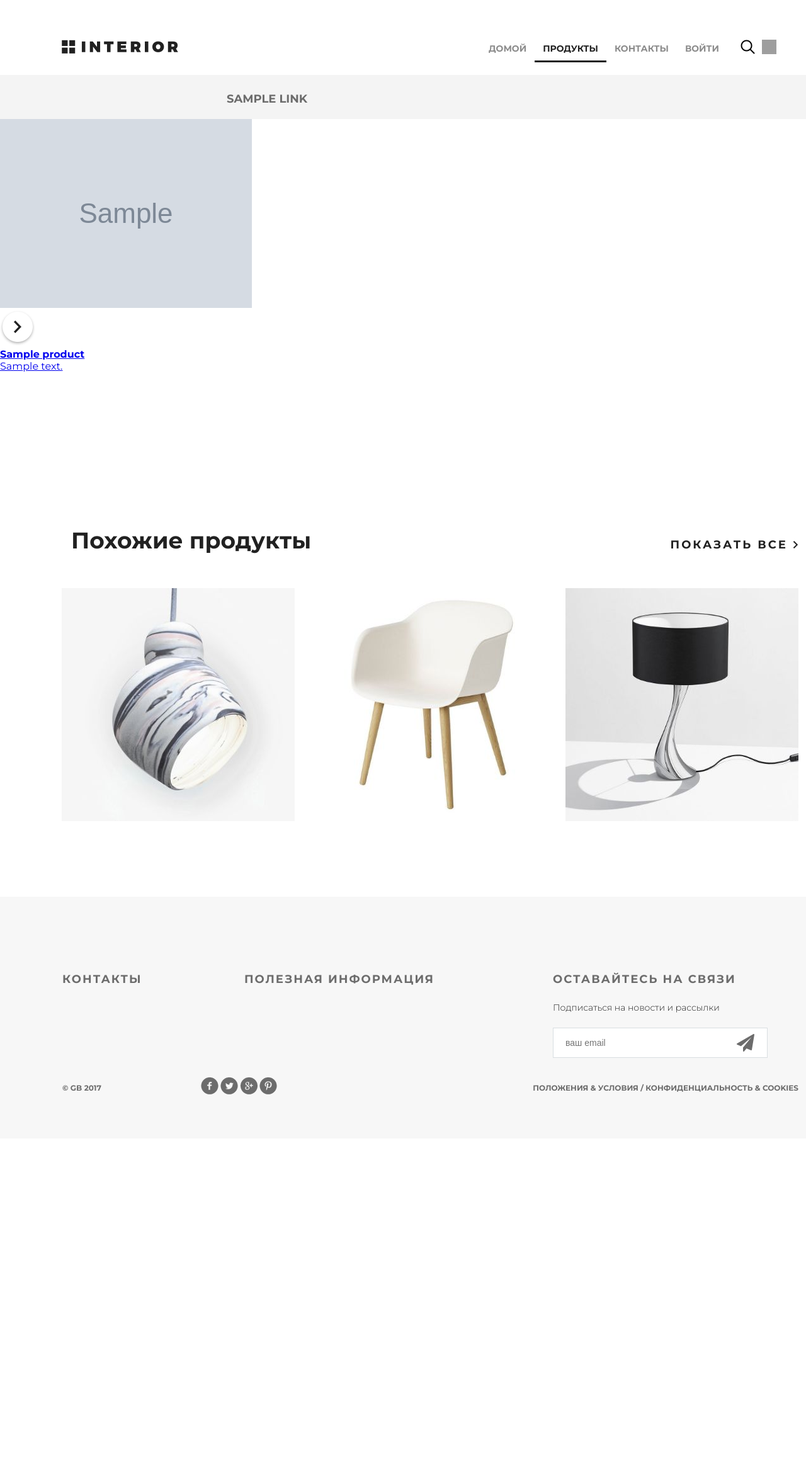
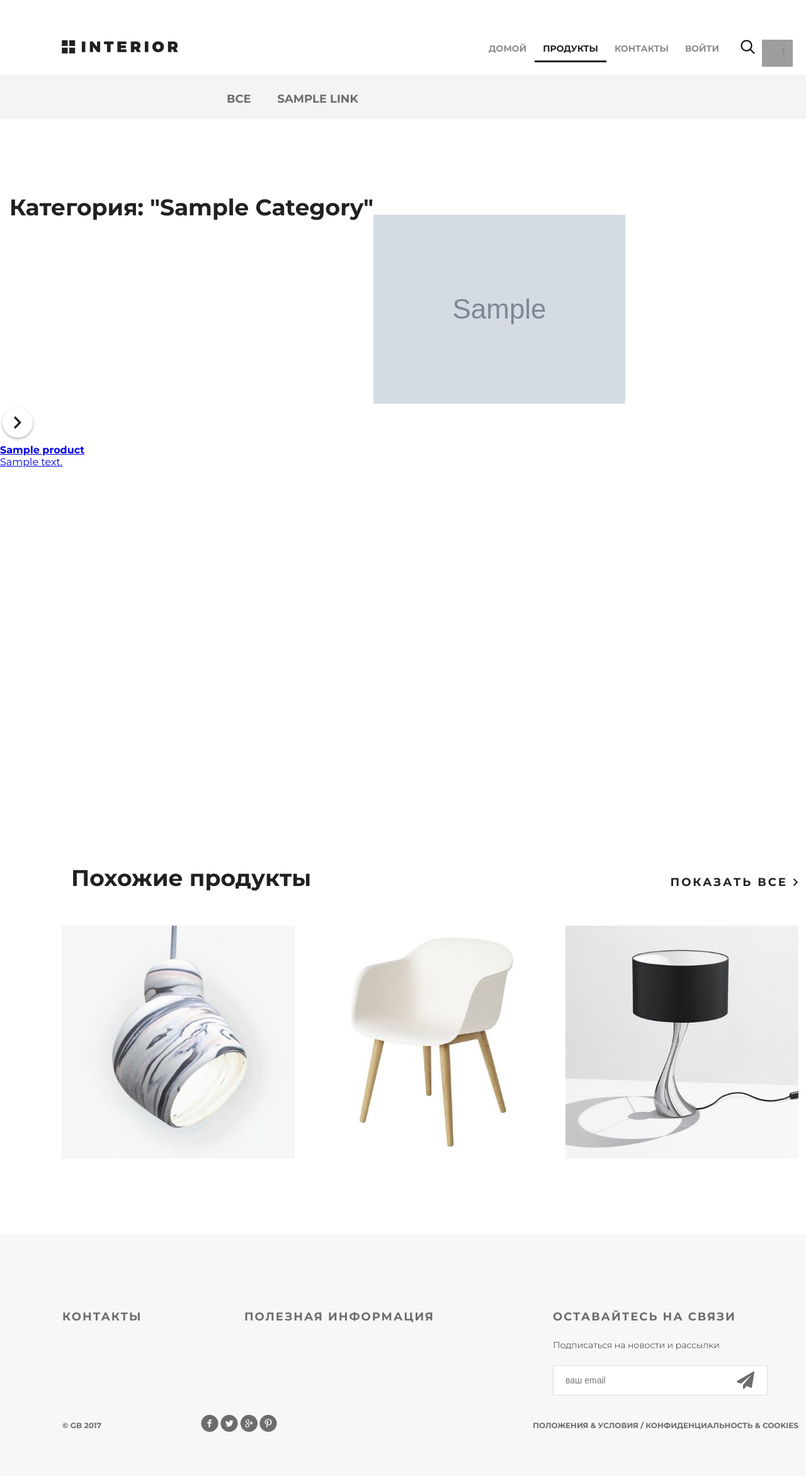
Before and after one commit to 2327/gb_django, a Django app: template mainapp/templates/mainapp/products.html in a window 1280 px wide; the page is wider, and only the part inside the window is pictured. Shown: that part at 63% size. Before the commit the page ends 1738 px from the top of that part, so only its background shows below. Run offline with Django 3.2, Linux system fonts and the light colour scheme; the template is opened without the code that fills it: most values are stand-ins (such as "Sample title", 1, 10 or a date in 2020); grey boxes marked "Sample" are stand-in pictures; parts of the project's set-up code (start-up, migrations or seed data) failed here and were passed over; grey boxes are pictures that could not be loaded.

Commit message:
step5: added basket and nessecary changes into templates for working with basketapp

```diff
--- a/basketapp/models.py
+++ b/basketapp/models.py
@@ -1,10 +1,9 @@
 from django.db import models
+from django.conf import settings
 
 # Create your models here.
+from mainapp.models import Products
 
-from django.db import models
-from django.conf import settings
-from mainapp.models import Products
 
 class Basket(models.Model):
     user = models.ForeignKey(settings.AUTH_USER_MODEL, on_delete=models.CASCADE, related_name='basket')
--- a/basketapp/urls.py
+++ b/basketapp/urls.py
@@ -6,6 +6,6 @@ app_name = 'basketapp'
 
 urlpatterns = [
     path('', basketapp.basket, name='view'),
-    path('add/<int:id>/', basketapp.basket_add, name='add'),
-    path('remove/<int:id>)/', basketapp.basket_remove, name='remove'),
+    path('add/<int:pk>/', basketapp.basket_add, name='add'),
+    path('remove/<int:pk>)/', basketapp.basket_remove, name='remove'),
 ]
--- a/basketapp/views.py
+++ b/basketapp/views.py
@@ -1,4 +1,4 @@
-from django.shortcuts import render
+from django.shortcuts import render, HttpResponseRedirect, get_object_or_404
 
 # Create your views here.
 from django.shortcuts import render, HttpResponseRedirect, get_object_or_404
--- a/mainapp/templates/mainapp/inc_categories_menu.html
+++ b/mainapp/templates/mainapp/inc_categories_menu.html
@@ -1,14 +1,25 @@
+
+
+
 <div class="links clearfix">
 <ul class="links-menu">
-    {% for link in categories %}
-        <li>
-            <a href="{% url 'products:product' name=link.href %}"
-	    {% if link.href in request.path %}
-	    class="active"
-	    {% endif %}>
-                {{ link.name }}
-            </a>
-        </li>
-    {% endfor %}
+  <li>
+    <a href="{% url 'products:category_id' 0 %}"
+       class="{% if request.resolver_match.kwargs.pk == '0' %}
+                active
+              {% endif %}">
+      все
+    </a>
+  </li>
+  {% for link in links_menu %}
+    <li>
+      <a href="{% url 'products:category' link.pk %}"
+         class="{% if request.resolver_match.kwargs.pk|add:'0' == link.id %}
+                  active
+                {% endif %}">
+        {{ link.name }}
+      </a>
+    </li>
+  {% endfor %}
 </ul>
 </div>
--- a/mainapp/templates/mainapp/inc_menu.html
+++ b/mainapp/templates/mainapp/inc_menu.html
@@ -12,3 +12,11 @@
       <a href="{% url 'auth:login' %}">войти</a>
     {% endif %}
 </li>
+
+<li>
+<a href="{% url 'basket:view' %}" class="basket">
+    <span>
+        {% if basket %} {{ basket|length }} {% endif %}
+    </span>
+</a>
+</li>
--- a/mainapp/templates/mainapp/inc_products_list.html
+++ b/mainapp/templates/mainapp/inc_products_list.html
@@ -1,16 +1,30 @@
 {% load staticfiles %}
 
+  <div class="details">
+
+    <div class="products_list">
+      <div class="title clearfix">
+        <h2>
+          Категория: "{{ category.name|title }}"
+        </h2>
+      </div>
       <div class="category-products clearfix">
+
         {% for product in products %}
           <div class="block">
             <a href="{% url 'basket:add' product.pk %}">
-        <img src="/static/img/{{ product.main_image }}" alt="{{ product.name }}">
+              <img src="/media/{{ product.image }}" alt="product">
               <div class="text">
                 <img src="{% static 'img/icon-hover.png' %}" alt="hover">
                   <h4>{{ product.name }}</h4>
-          <p>{{ product.description }} </p>
+                  <p>{{ product.description }}</p>
               </div>
             </a>
           </div>
         {% endfor %}
+
       </div>
+    </div>
+  </div>
+
+  <div class="clr"></div>
--- a/mainapp/urls.py
+++ b/mainapp/urls.py
@@ -21,4 +21,5 @@ urlpatterns = [
     path('', mainapp.products, name='index'),
 #    path('/', mainapp.products, name='index'),
     path('product_<str:name>', mainapp.products, name='product'),
+    path('category/<int:pk>/', mainapp.products, name='category'),
 ]
```
Also changed, not shown: mainapp/views.py (+43 -11 lines), mainapp/migrations/0002_auto_20190204_0033.py (added), mainapp/migrations/0003_auto_20190204_2354.py (added). Lines whose indentation alone changed are shown as unchanged.
